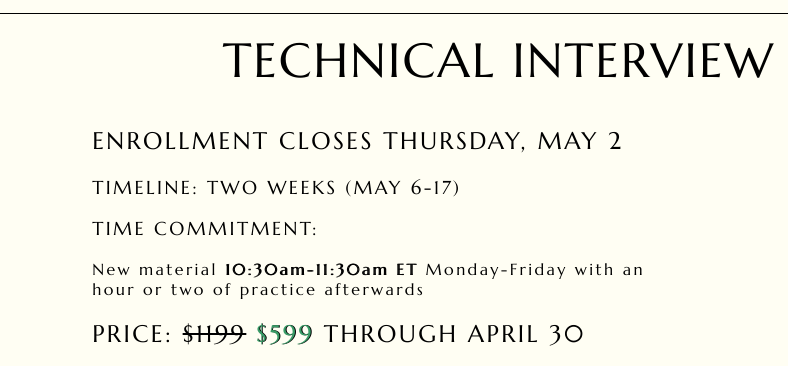
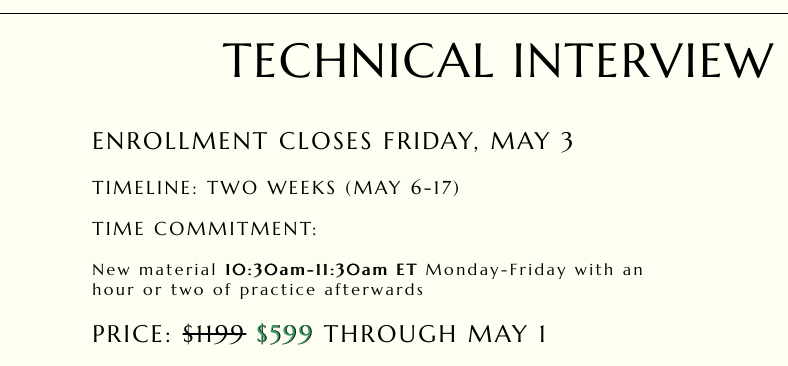
Before and after one commit to daxkerchner/Interview-Prep-Site, a plain HTML site: page class.html in a window 1280 px wide. Shown: the part 188-554 px from the top of the page, 0-788 px from the left. Drawn offline with Linux system fonts and the light colour scheme.

Commit message:
Push back dates

```diff
--- a/class.html
+++ b/class.html
@@ -25,11 +25,11 @@
         <img src="teacherprof.png" >
       </div>
         <section>
-          <h2>Enrollment closes Thursday, May 2</h2>
+          <h2>Enrollment closes Friday, May 3</h2>
           <h3>Timeline: Two weeks (May 6-17)</h3>
           <h3>Time commitment:</h3>
             <p>New material <strong>10:30am-11:30am ET</strong> Monday-Friday with an hour or two of practice afterwards</p>
-          <h2>Price: <del>$1199</del> <strong class="highlight">$599</strong> through April 30</h2>
+          <h2>Price: <del>$1199</del> <strong class="highlight">$599</strong> through May 1</h2>
           <h3>Improve your technical interview skills to land your next job</h3>
           <h2><a href="https://book.stripe.com/7sI7uz7S4c9M1GM9AB" class="button highlight">Enroll now</a></h2>
           <p><strong>This course will cover data structures and algorithms knowledge required to pass the interviews for most software jobs.</strong>  The pacing involves just a few hours a day, designed for people who are job searching at the same time.</p>
```
